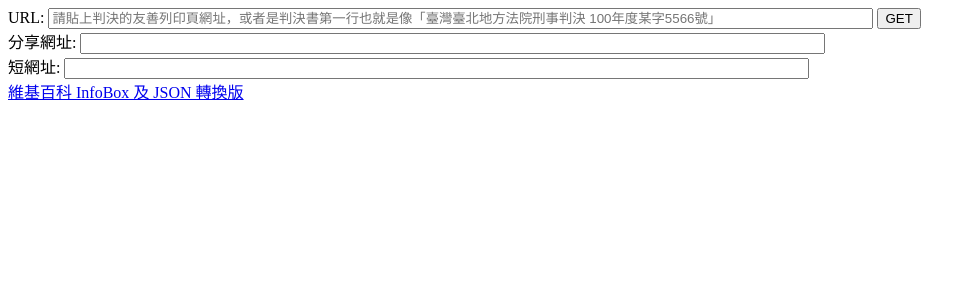
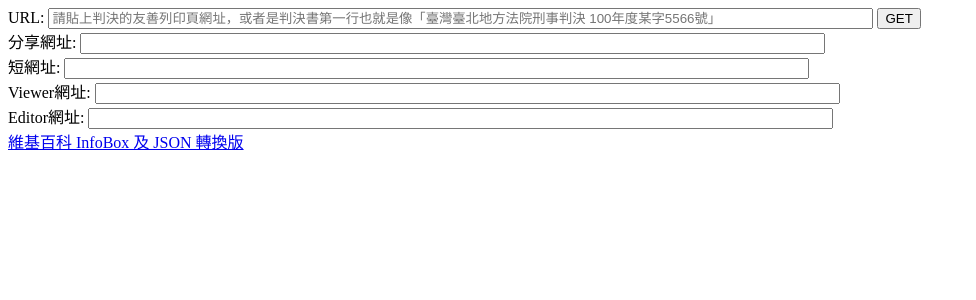
Before and after one commit to ronnywang/judicial-easyer, a PHP site: page / in a window 1280 px wide. Shown: the top 300 px of the page, without its empty margins (0-976 px from the left). Run offline with PHP 8.4, Linux system fonts and the light colour scheme; some libraries are stand-ins or nearby versions.

Commit message:
產生 viewer & edtior 網址

```diff
--- a/js/judge_parse.js
+++ b/js/judge_parse.js
@@ -228,7 +228,7 @@ var parse_from_print_page = function(html, url){
     var jcheck;
     var matches = url.match('jcheck=([0-9]*)');
     jcheck = matches[1];
-    result['裁判類別']['jcheck'] = jcheck;
+    result['jcheck'] = jcheck;
 
     matches = url.match('v_court=([A-Z]*)([^&]*)');
     if (matches) {
--- a/mainpage.php
+++ b/mainpage.php
@@ -16,6 +16,8 @@ $proxy_url = getenv('PROXY_URL') ?: 'http://proxy.g0v.ronny.tw/';
 <div id="message"></div>
 分享網址: <input type="text" readonly="readonly" id="share-url" size="90"><br>
 短網址: <input type="text" readonly="readonly" id="short-url" size="90"><br>
+Viewer網址: <input type="text" readonly="readonly" id="viewer-url" size="90"><br>
+Editor網址: <input type="text" readonly="readonly" id="editor-url" size="90"><br>
 <a href="#" id="full-version">維基百科 InfoBox 及 JSON 轉換版</a>
 <div id="full-area" style="display:none">
 <div id="wiki-area">
@@ -87,6 +89,8 @@ $('#form').submit(function(e){
             $('#wiki').text(to_wiki_infobox(result));
             $('#share-url').val(result["連結"]["列表"]);
             $('#short-url').val(result["連結"]["列表短網址"]);
+            $('#viewer-url').val(result["連結"]["列表短網址"] + '/' + result['裁判日期'].SOURCE + '/' + result['jcheck'] + '/viewer');
+            $('#editor-url').val(result["連結"]["列表短網址"] + '/' + result['裁判日期'].SOURCE + '/' + result['jcheck'] + '/editor');
         });
 });
 </script>
```
